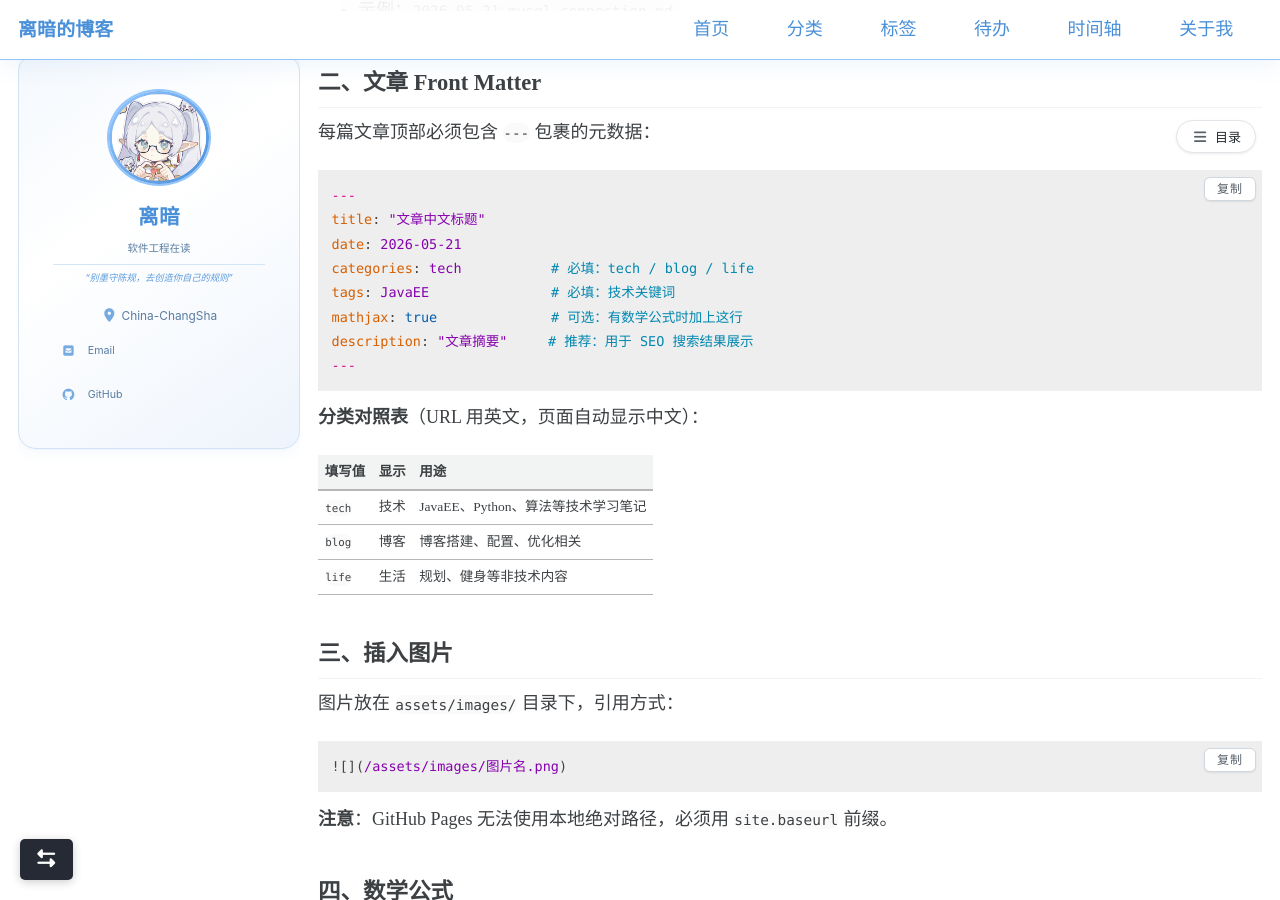
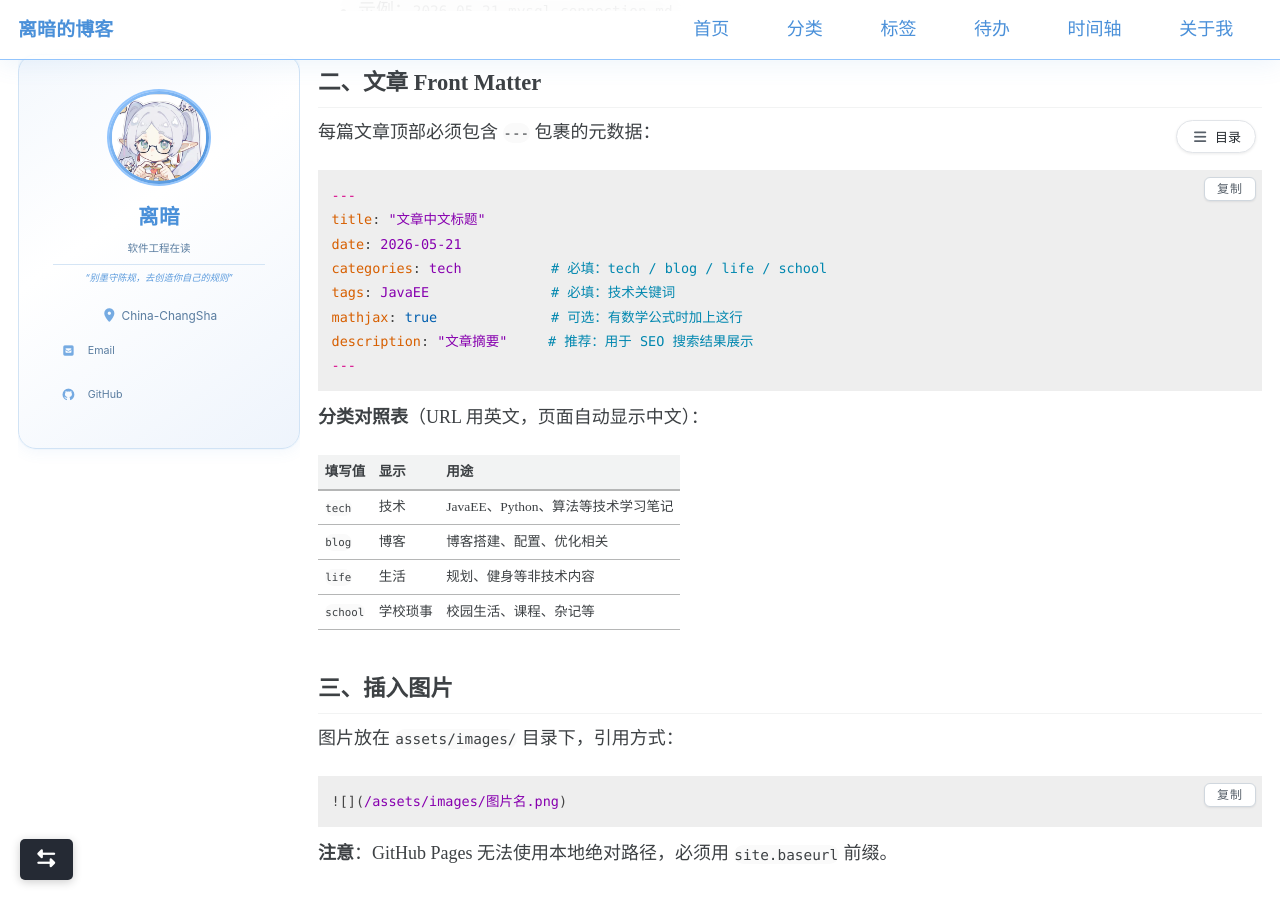
Before and after one commit to LJP3315/LJP3315.github.io, a Jekyll site: the page built from _posts/2026-05-05-blog-upload-guide.md, in a window 1280 px wide and 900 px high, scrolled down 515 px. Built offline with Jekyll 4.4.1, drawn with Linux system fonts in a browser that asks for light colours; cached includes are drawn as plain includes; a style sheet for code colours, icons or effects is not loaded.

Commit message:
新增「学校琐事」分类（school）
- posts-taxonomy.html：分类映射表加入 school:学校琐事
- category-list.html：文章页分类标签加入 school 的中文显示
- 上传指北：同步更新可选分类说明与对照表

分类聚合依赖 site.categories 自动扫描 front matter，
故无需手工创建分类页面。

```diff
--- a/_includes/category-list.html
+++ b/_includes/category-list.html
@@ -18,6 +18,7 @@
         {% when "tech" %}{% assign category_display = "技术" %}
         {% when "blog" %}{% assign category_display = "博客" %}
         {% when "life" %}{% assign category_display = "生活" %}
+        {% when "school" %}{% assign category_display = "学校琐事" %}
       {% endcase %}
       <a href="{{ category_word | slugify | prepend: path_type | prepend: site.category_archive.path | relative_url }}" class="page__taxonomy-item p-category" rel="tag">{{ category_display }}</a>{% unless forloop.last %}<span class="sep">, </span>{% endunless %}
     {% endfor %}
--- a/_includes/posts-taxonomy.html
+++ b/_includes/posts-taxonomy.html
@@ -7,7 +7,7 @@
 {% endfor %}
 
 {% if include.taxonomy_type == "categories" %}
-  {% assign cat_names = "tech:技术,blog:博客,life:生活" | split: "," %}
+  {% assign cat_names = "tech:技术,blog:博客,life:生活,school:学校琐事" | split: "," %}
 {% endif %}
 
 <ul class="taxonomy__index">
--- a/_posts/2026-05-05-blog-upload-guide.md
+++ b/_posts/2026-05-05-blog-upload-guide.md
@@ -28,7 +28,7 @@
 ---
 title: "文章中文标题"
 date: 2026-05-21
-categories: tech           # 必填：tech / blog / life
+categories: tech           # 必填：tech / blog / life / school
 tags: JavaEE               # 必填：技术关键词
 mathjax: true              # 可选：有数学公式时加上这行
 description: "文章摘要"     # 推荐：用于 SEO 搜索结果展示
@@ -42,6 +42,7 @@
 | `tech` | 技术 | JavaEE、Python、算法等技术学习笔记 |
 | `blog` | 博客 | 博客搭建、配置、优化相关 |
 | `life` | 生活 | 规划、健身等非技术内容 |
+| `school` | 学校琐事 | 校园生活、课程、杂记等 |
 
 ## 三、插入图片
 
```
